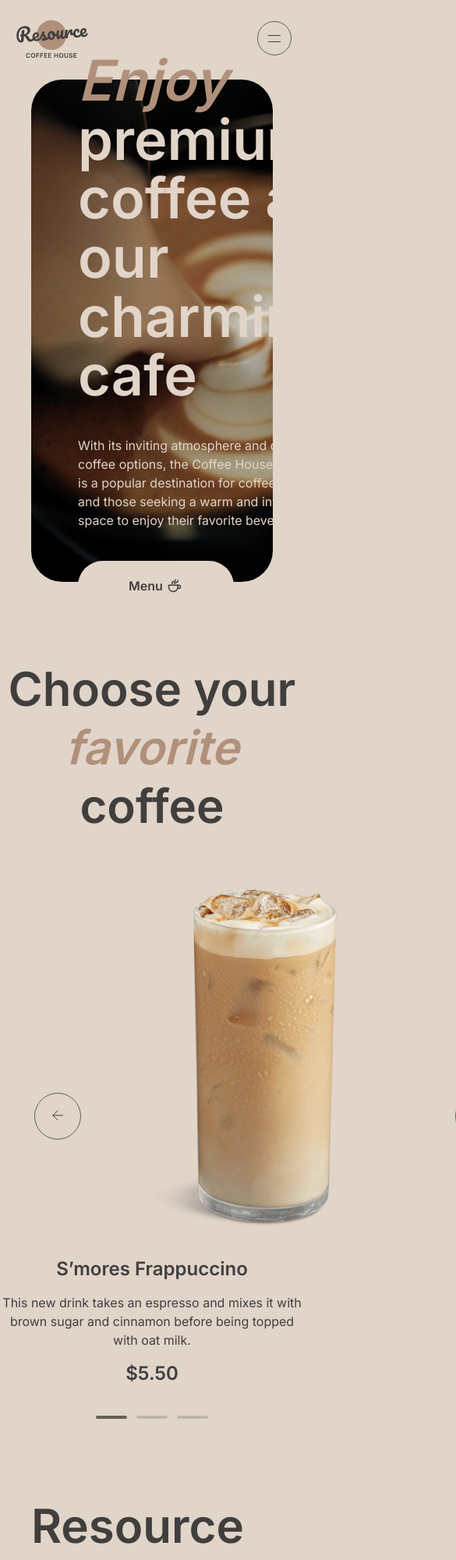
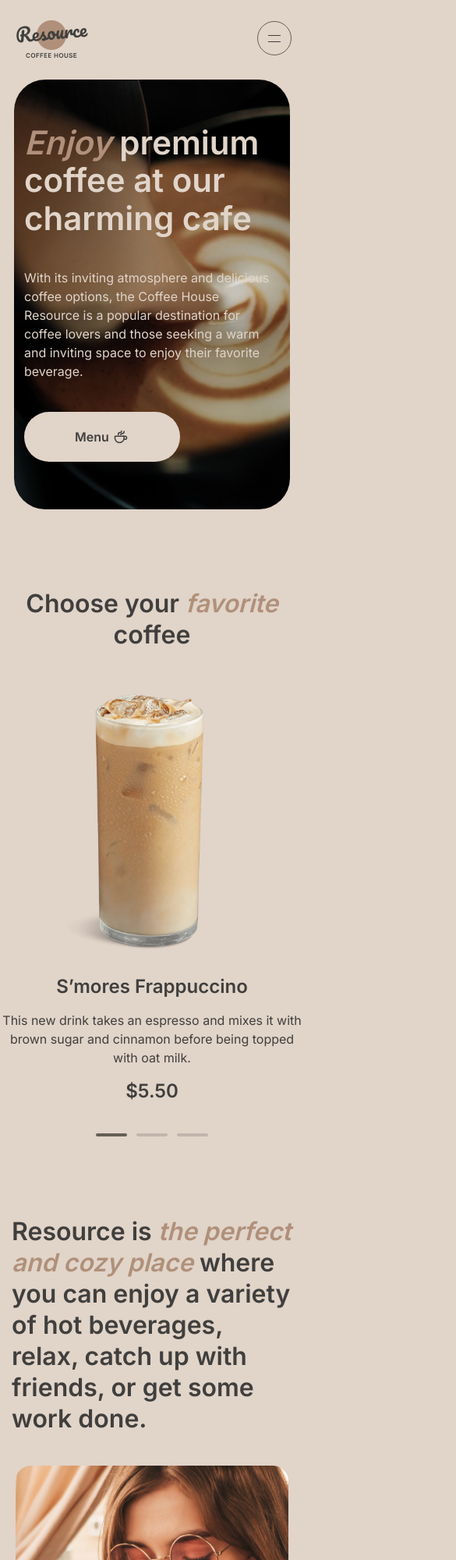
Before and after one commit to Pa4ik/hangman, a plain HTML site: page coffee-house/home.html in a window 390 px wide. Shown: the top 2000 px of the page at 78% size, 585 px wide, since content can reach past the window. Drawn offline with Linux system fonts and the light colour scheme.

Commit message:
feat: Adapted for mobile devices

```diff
--- a/coffee-house/css/style-home.css
+++ b/coffee-house/css/style-home.css
@@ -227,9 +227,12 @@ line-height: 105%;
 .slider-img{
    max-width: 480px;
 }
+.slid{
+   width: 100%;
+}
 
 .favorite-info{
-   padding-top: 21px;
+   padding-top: 16px;
    display: grid;
    justify-items: center;
    gap: 16px;
@@ -328,14 +331,14 @@ line-height: 105%;
 }
 
 .about-item-img{
-   width: 660px;
+   max-width: 660px;
    height: 590px;
    overflow: hidden;
    border-radius: 20px;
 }
 
 .about-item-img2{
-   width: 660px;
+   max-width: 660px;
    height: 430px;
    overflow: hidden;
    border-radius: 20px;
@@ -344,6 +347,7 @@ line-height: 105%;
 
 .about-img1{
    background: url(../img/about-1\ .jpg) center/cover no-repeat;
+   width: 660px;
    height: 590px;
    transition: 0.5s;
    transform: scale(1.1);
@@ -372,6 +376,7 @@ line-height: 105%;
 
 .about-img4{
    background: url(../img/about-4.jpg) center/cover no-repeat;
+   width: 660px;
    height: 590px;
    transition: 0.5s;
    transform: scale(1.1);
@@ -397,7 +402,6 @@ line-height: 105%;
     display: flex;
     align-items: flex-start;
     gap: 100px;
-    flex-wrap: wrap;
 }
 
 .info-app-mobile{
@@ -472,6 +476,7 @@ line-height: 105%;
 .link-app{
    display: flex;
    gap: 20px;
+   flex-wrap: wrap;
 }
 
 .info-link-downl{
@@ -803,6 +808,26 @@ line-height: 105%;
 
 }
 
+@media (max-width: 1250px){
+   .app-mobile{
+      flex-wrap: wrap;
+   }
+}
+
+
+
+
+@media (max-width: 1189px){
+   .app-mobile{
+      flex-wrap: wrap;
+   }
+   .footer-blol{
+      flex-wrap: wrap;
+   }
+
+}
+
+
 @media (max-width: 768px){
    .title-text{
       max-width: 700px;
@@ -837,7 +862,7 @@ line-height: 105%;
       gap:40px;
    }
    .about-item-img{
-      width: 43rem;
+      max-width: 43rem;
    }
    .about-img1,
    .about-img4{
@@ -857,9 +882,121 @@ line-height: 105%;
 
 }
 
+@media (max-width: 740px){
+   .img-mobile{
+      width: 100%;
+   }
+}
+
+
+@media (max-width: 710px){
+   .slider-left{
+      display: none;
+   }
+   .slider-right{
+      display: none;
+   }
+   .swiper{
+      display: grid;
+      justify-items: center;
+   }
+}
+
+
    @media (max-width: 505px){
    .header{
       padding: 0px 16px 2px 16px;
+   }
+
+   .enjoy-h1{
+      color: var(--text-light, #E1D4C9);
+      font-feature-settings: 'clig' off, 'liga' off;
+      font-family: Inter;
+      font-size: 42px;
+      font-style: normal;
+      font-weight: 600;
+      line-height: 115%;
+   }
+
+   .enjoy-span{
+      color: var(--text-accent, #B0907A);
+      font-feature-settings: 'clig' off, 'liga' off;
+      font-family: Inter;
+      font-size: 42px;
+      font-style: italic;
+      font-weight: 600;
+      line-height: 115%;
+   }
+
+   .enjoy-info{
+      color: var(--text-light, #E1D4C9);
+      font-feature-settings: 'clig' off, 'liga' off;
+      font-family: Inter;
+      font-size: 16px;
+      font-style: normal;
+      font-weight: 400;
+      line-height: 150%;
+   }
+
+   .title-favorite{
+      color: var(--text-dark, #403F3D);
+      text-align: center;
+      font-feature-settings: 'clig' off, 'liga' off;
+      font-family: Inter;
+      font-size: 32px;
+      font-style: normal;
+      font-weight: 600;
+      line-height: 125%;
+   }
+
+   .title-span{
+      color: var(--text-accent, #B0907A);
+      font-feature-settings: 'clig' off, 'liga' off;
+      font-family: Inter;
+      font-size: 32px;
+      font-style: italic;
+      font-weight: 600;
+      line-height: 125%;
+   }
+
+   .about-h2{
+      color: var(--text-dark, #403F3D);
+      font-feature-settings: 'clig' off, 'liga' off;
+      font-family: Inter;
+      font-size: 32px;
+      font-style: normal;
+      font-weight: 600;
+      line-height: 125%;
+   }
+
+   .about-span{
+      color: var(--text-accent, #B0907A);
+      font-feature-settings: 'clig' off, 'liga' off;
+      font-family: Inter;
+      font-size: 32px;
+      font-style: italic;
+      font-weight: 600;
+      line-height: 125%;
+   }
+
+   .title-app{
+      color: var(--text-dark, #403F3D);
+      font-feature-settings: 'clig' off, 'liga' off;
+      font-family: Inter;
+      font-size: 32px;
+      font-style: normal;
+      font-weight: 600;
+      line-height: 125%;
+   }
+
+   .title-app-span{
+      color: var(--text-accent, #B0907A);
+      font-feature-settings: 'clig' off, 'liga' off;
+      font-family: Inter;
+      font-size: 32px;
+      font-style: italic;
+      font-weight: 600;
+      line-height: 125%;
    }
 
    .offer-h2{
@@ -884,11 +1021,52 @@ line-height: 105%;
    .foot{
       padding: 0px 16px;
    }
+   .img-app-mobile {
+      padding-left: 0px;
+  }
 }
 
 @media (max-width: 480px){
    .footer-blol{
-      padding: 64px 17px;
-      gap: 38px;
+      padding: 63px 15px;
+      gap: 40px;
    }
 }
+
+@media (max-width:400px)  {
+   .about-img1,
+   .about-img4{
+      width: 350px;
+      transform: scale(1.23);
+   }
+
+   .enjoy{
+      padding: 2px 18px;
+   }
+   .enjoy-background{
+      margin-left: 0px;
+      height: 551px;
+   }
+   .enjoy-blok {
+      padding-right: 16px;
+      padding-bottom: 4px;
+      padding-left: 13px;
+  }
+  .favorite-coffee {
+   padding-top: 5px;
+}
+ .title-favorite{
+   padding-bottom: 28px;
+ }
+ .slid {
+   padding-bottom: 26px;
+   transform: scale(1.2);
+}
+.about-info {
+   padding: 102px 15px 40px;
+}
+.app-mobile{
+   padding: 99px 16px 94px;
+   gap: 40px;
+}
+}
--- a/coffee-house/home.html
+++ b/coffee-house/home.html
@@ -61,7 +61,9 @@
                             </svg>
                         </button>
                     </div>
-                    <img class="slider-img" src="png/coffee-slider-1.png" alt="slider-png">
+                    <div class="slider-img">
+                        <img class="slid" src="png/coffee-slider-1.png" alt="slider-png">
+                    </div>
                     <div class="slider-right">
                         <button class="button-left">
                             <svg  width="24" height="24" viewBox="0 0 24 24" fill="none" xmlns="http://www.w3.org/2000/svg">
@@ -90,7 +92,7 @@
             </div>
             <div class="about-img">
                 <div class="about-left" >
-                    <div class="about-item-img"><div class="about-img1"></div> </div>
+                    <div class="about-item-img"><div class="about-img1"></div></div>
                     <div class="about-item-img2"><div class="about-img2"></div></div>
                 </div>
                 <div class="about-right">
```
